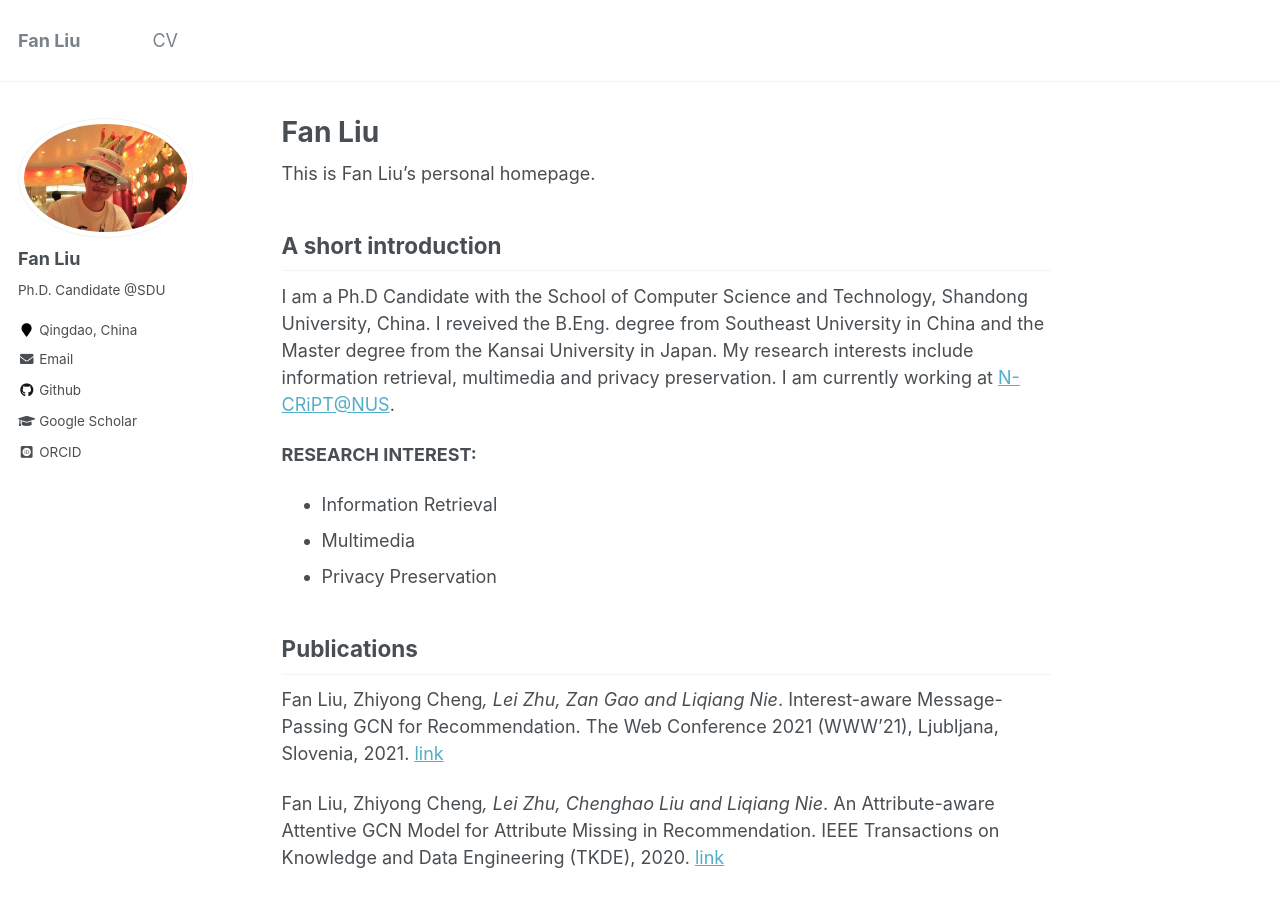
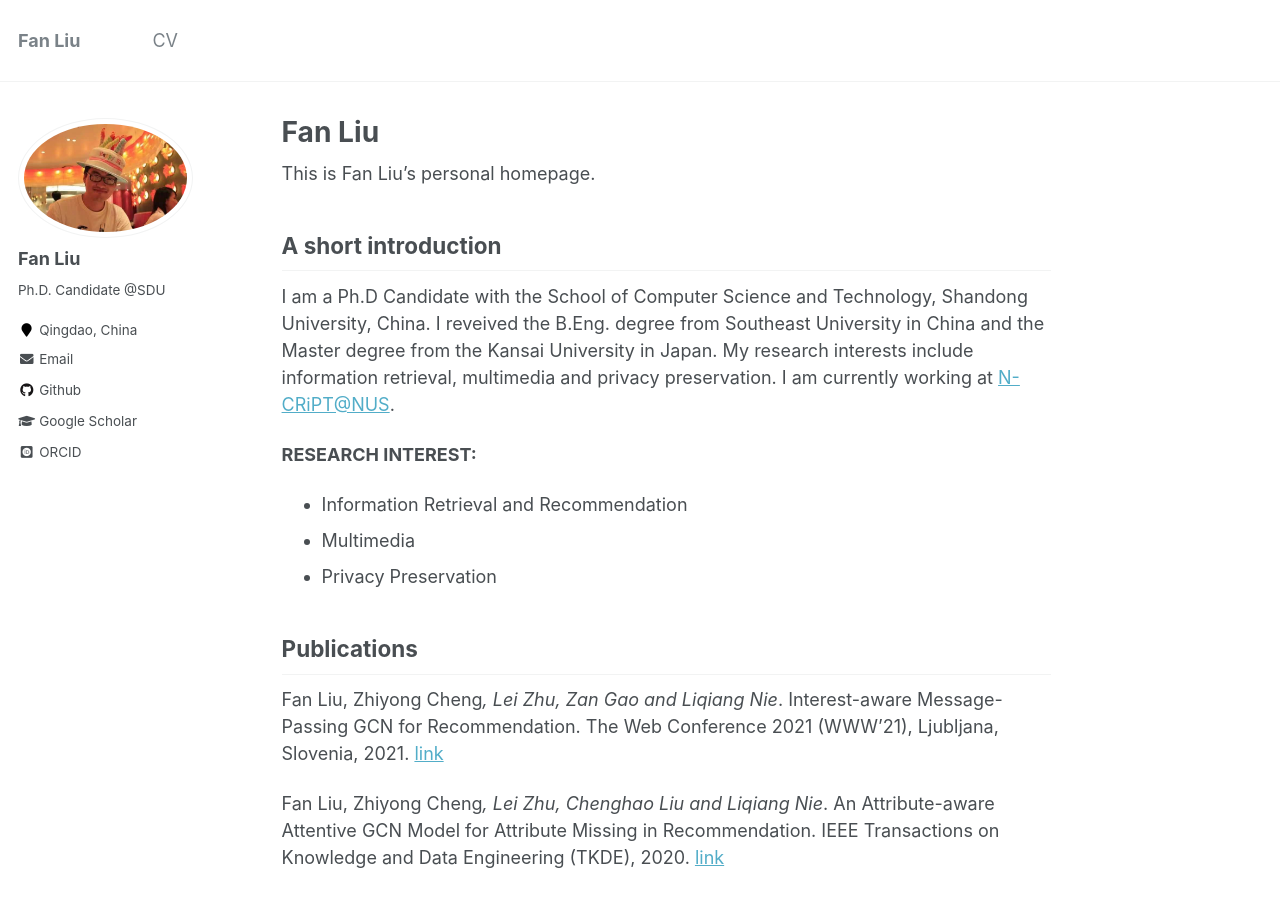
Before and after one commit to liufancs/liufancs.github.io, a Jekyll site: the page built from _pages/about.md, in a window 1280 px wide and 900 px high. Built offline with Jekyll 4.4.1, drawn with Linux system fonts in a browser that asks for light colours; some web fonts are replaced.

Commit message:
Update about.md

```diff
--- a/_pages/about.md
+++ b/_pages/about.md
@@ -14,7 +14,7 @@ This is Fan Liu's personal homepage.
 I am a Ph.D Candidate with the School of Computer Science and Technology, Shandong University, China. I reveived the B.Eng. degree from Southeast University in China and the Master degree from the Kansai University in Japan. My research interests include information retrieval, multimedia and privacy preservation. I am currently working at [N-CRiPT@NUS](https://ncript.comp.nus.edu.sg/).
 
 <b>RESEARCH INTEREST:</b>
-* Information Retrieval
+* Information Retrieval and Recommendation
 * Multimedia
 * Privacy Preservation
 
```
